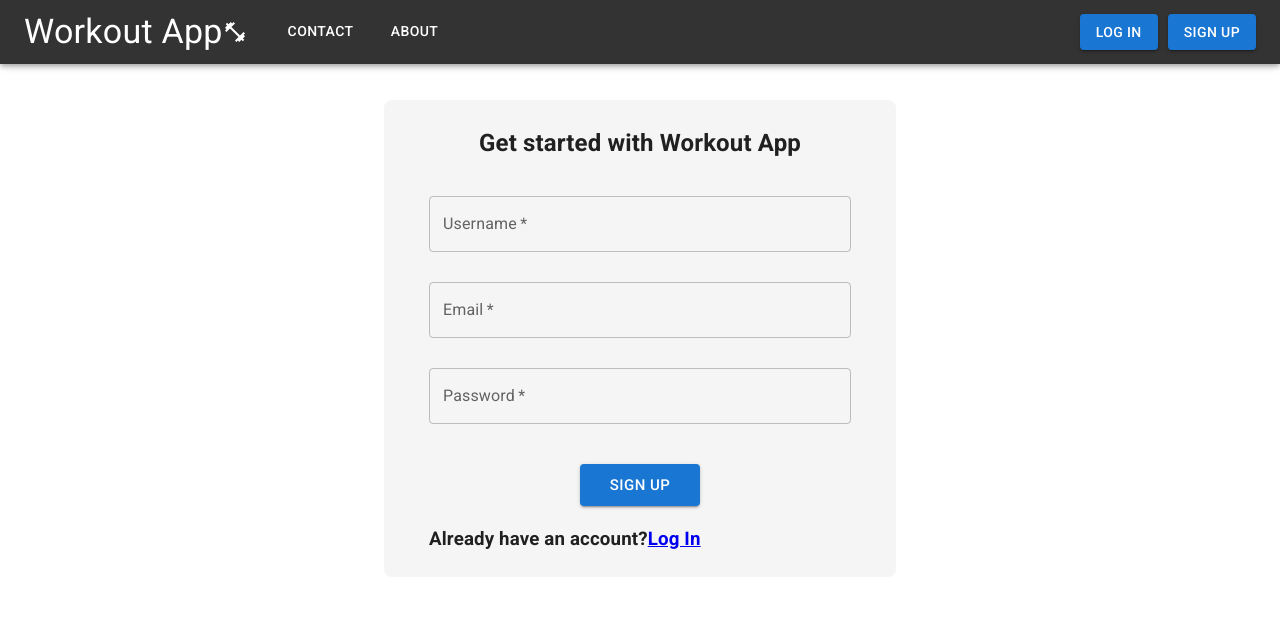
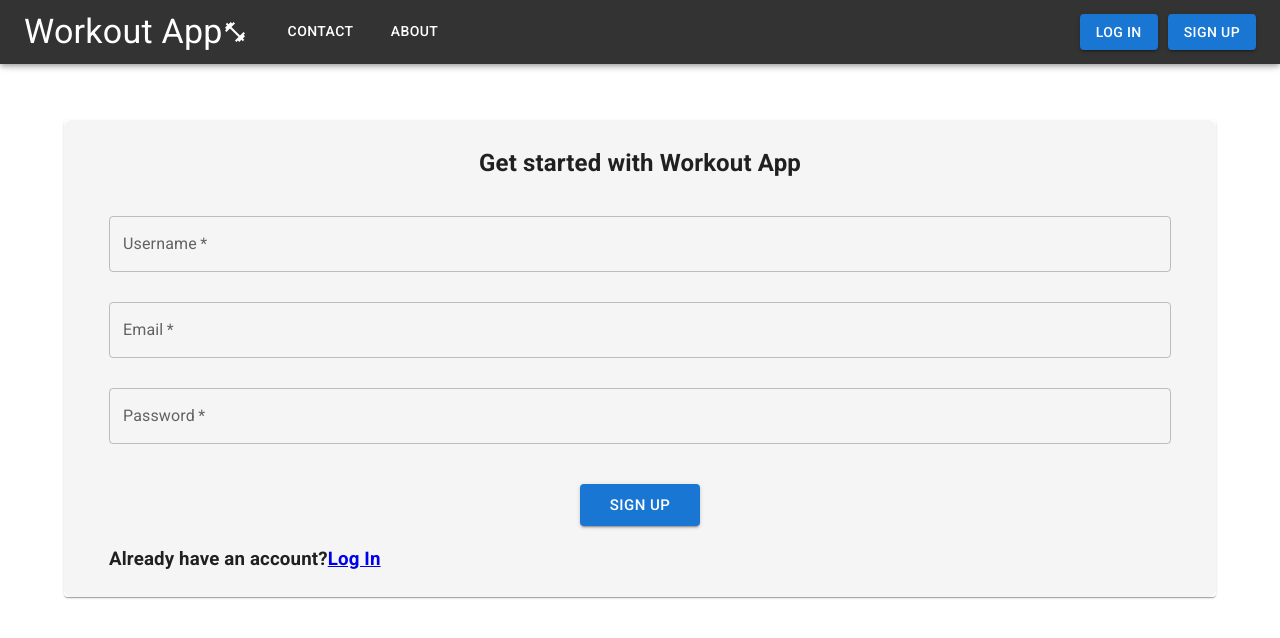
Before and after one commit to robert1021/Workout-App, a React (Create React App) app in the folder frontend/: page /signup in a window 1280 px wide. Shown: the top 638 px of the page. Built offline with nearby package versions, Linux system fonts and the light colour scheme.

Commit message:
UI updates
Fixed the following

log in
sign up
password reset

```diff
--- a/frontend/src/components/Forms/Forms.css
+++ b/frontend/src/components/Forms/Forms.css
@@ -1,9 +1,9 @@
 form {
   background-color: whitesmoke;
   border-radius: 8px;
-  width: 40%;
-  min-width: 350px;
+  min-width: 300px;
   padding: 5px;
+  margin-top: 15vh;
 }
 
 .form-group {
@@ -12,10 +12,6 @@ form {
   padding: 15px;
 }
 
-.box {
-  padding-top: 100px;
-}
-
 .form-button {
   width: 120px;
 }
--- a/frontend/src/components/Forms/LogInForm.js
+++ b/frontend/src/components/Forms/LogInForm.js
@@ -1,7 +1,7 @@
 import "./Forms.css";
 import "./LogInForm.css";
 import { Link } from "react-router-dom";
-import { Stack, TextField, Button } from "@mui/material";
+import { Container, Stack, Paper, TextField, Button } from "@mui/material";
 import { useState } from "react";
 
 export default function LogInForm() {
@@ -33,7 +33,8 @@ export default function LogInForm() {
   };
 
   return (
-    <Stack alignItems="center" className="box">
+    <Container>
+      <Paper>
         <form noValidate autoComplete="off" onSubmit={handleSubmit}>
           <Stack alignItems="center">
             <h2>Welcome back</h2>
@@ -77,6 +78,7 @@ export default function LogInForm() {
             <Link to={"/signup"}>Sign up</Link>
           </h3>
         </form>
-    </Stack>
+      </Paper>
+    </Container>
   );
 }
--- a/frontend/src/components/Forms/ResetPasswordForm.js
+++ b/frontend/src/components/Forms/ResetPasswordForm.js
@@ -1,5 +1,5 @@
 import "./Forms.css";
-import { Stack, TextField, Button } from "@mui/material";
+import { Container, Stack, Paper, TextField, Button } from "@mui/material";
 import { useState } from "react";
 
 export default function ResetPasswordForm() {
@@ -25,7 +25,8 @@ export default function ResetPasswordForm() {
   };
 
   return (
-    <Stack alignItems="center" className="box">
+    <Container>
+      <Paper elevation={2}>
         <form noValidate autoComplete="off" onSubmit={handleSubmit}>
           <Stack alignItems="center">
             <h2>Reset your password</h2>
@@ -58,6 +59,8 @@ export default function ResetPasswordForm() {
             </Button>
           </Stack>
         </form>
-    </Stack>
+      </Paper>
+    </Container>
+
   );
 }
--- a/frontend/src/components/Forms/SignUpForm.js
+++ b/frontend/src/components/Forms/SignUpForm.js
@@ -1,4 +1,4 @@
-import { Stack, TextField, Button } from "@mui/material";
+import { Container, Stack, Paper, TextField, Button } from "@mui/material";
 import "./Forms.css";
 import "./SignUpForm.css";
 import { Link } from "react-router-dom";
@@ -48,7 +48,7 @@ export default function SignUpForm() {
       setEmailError(true)
       setEmailErrorMsg(emailHelperText)
 
-    } else if (!emailValidation(email)){
+    } else if (!emailValidation(email)) {
       setEmailError(true)
       isValidEmail = false
       setEmailErrorMsg('Invalid email')
@@ -84,7 +84,8 @@ export default function SignUpForm() {
   };
 
   return (
-    <Stack alignItems="center" className="box">
+    <Container>
+      <Paper>
         <form noValidate autoComplete="off" onSubmit={handleSubmit}>
           <Stack alignItems="center">
             <h2>Get started with Workout App</h2>
@@ -138,6 +139,7 @@ export default function SignUpForm() {
             <Link to={"/login"}>Log In</Link>
           </h3>
         </form>
-    </Stack>
+      </Paper>
+    </Container>
   );
 }
```
Lines whose indentation alone changed are shown as unchanged.
